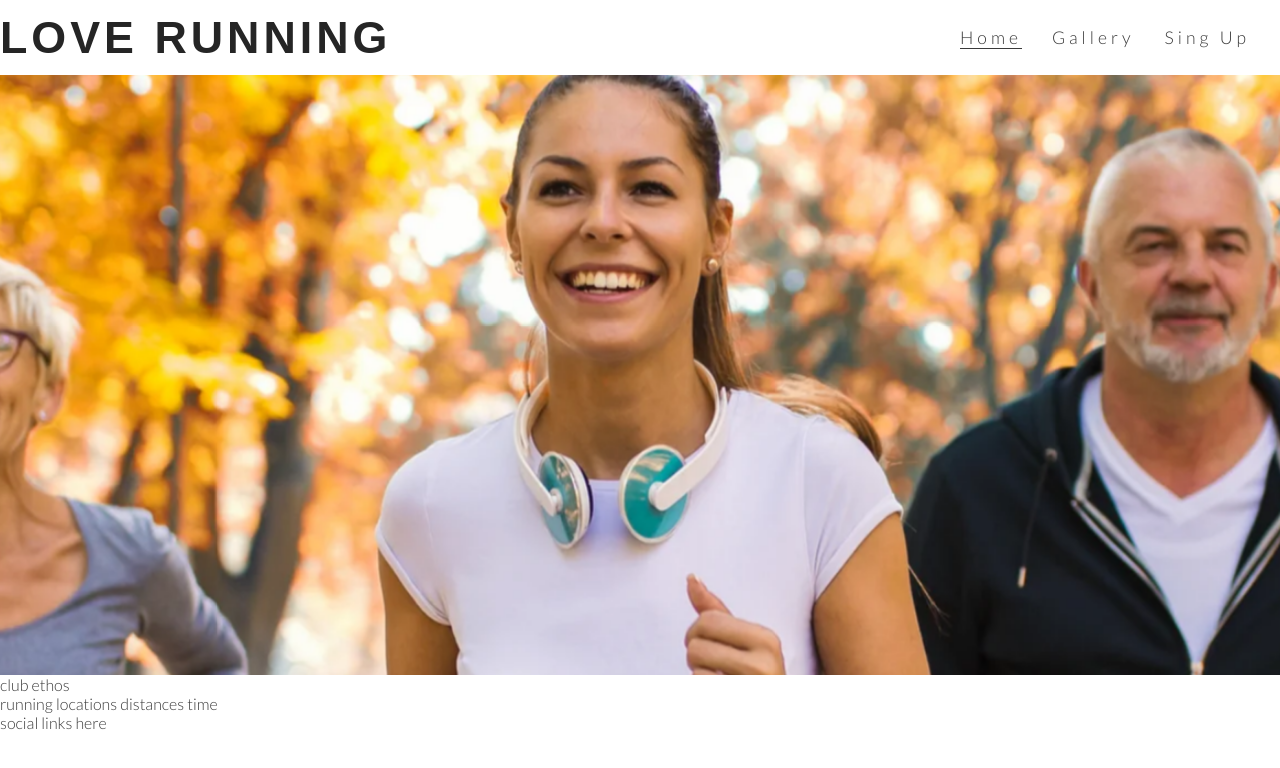
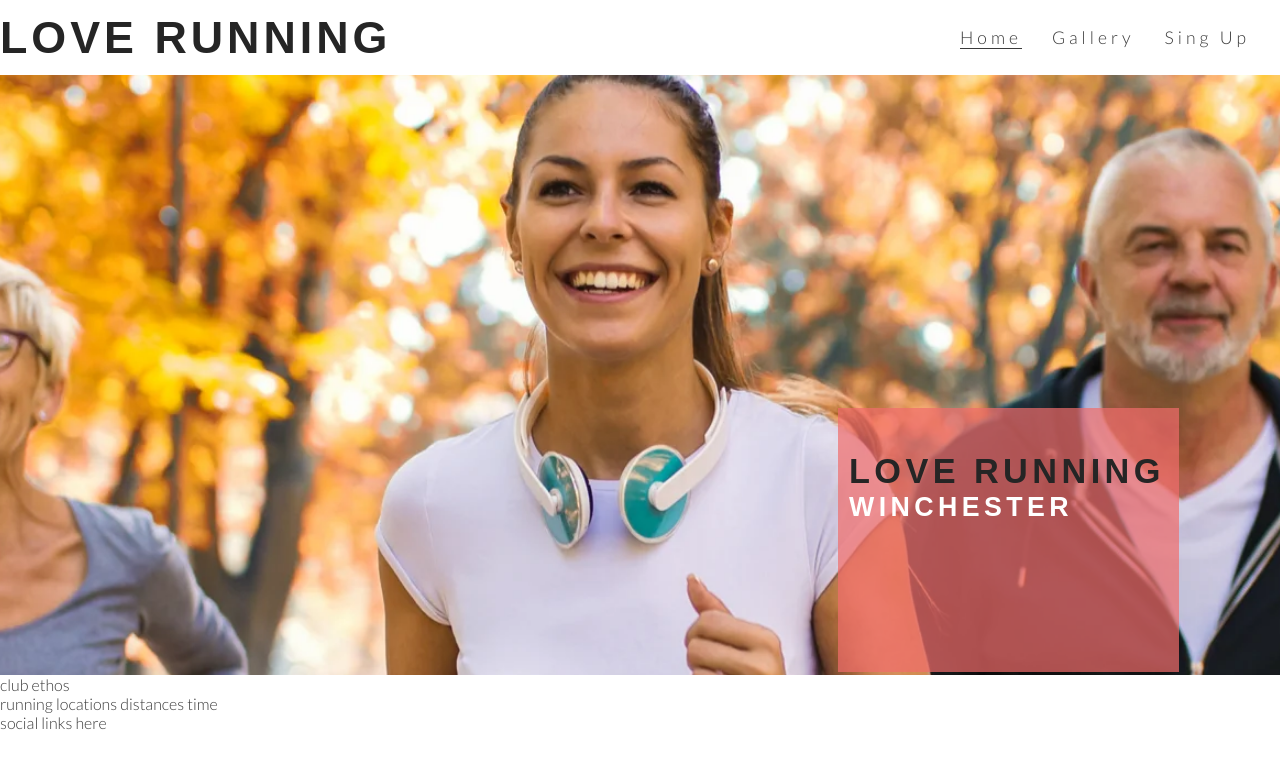
Before and after one commit to Bluiss/love-running-walkthrough, a plain HTML site: page index.html in a window 1280 px wide. Drawn offline with Linux system fonts and the light colour scheme.

Commit message:
add hero image display

```diff
--- a/assets/css/styles.css
+++ b/assets/css/styles.css
@@ -60,7 +60,10 @@ h1 ,h2{
     border-bottom: 1px solid #3a3a3a;
 }
 
+#cover-text, cover-text h2{
+    color: white;
 
+}
 
 /* hero image */
 
@@ -78,6 +81,8 @@ h1 ,h2{
     height: 600px;
     width: 100%;
     overflow: hidden;
+
+    position: relative;
 }
 
 /* hero zoom */
@@ -90,3 +95,25 @@ h1 ,h2{
         transform: scale(1.1);
     }
 }
+
+
+#cover-text{
+    font-size: 130%;
+    font-family: Oswold, sans-serif;
+    text-transform: uppercase;
+    letter-spacing: 4px;
+
+    width: 300px;
+    height: 200px;
+
+    padding-top: 40px;
+    padding-left: 10px;
+
+    background-color: rgba(241, 109, 107, .7);
+
+    bottom: 30px;
+    right: 150px;
+
+    position: absolute;
+
+}
--- a/index.html
+++ b/index.html
@@ -34,6 +34,10 @@
 
     <section id="hero-outer">
         <div id="hero-image">
+        <div id="cover-text">
+            <h2>Love Running</h2>
+            <h3>Winchester</h3>
+        </div>
 
         </div>
     </section>
```
